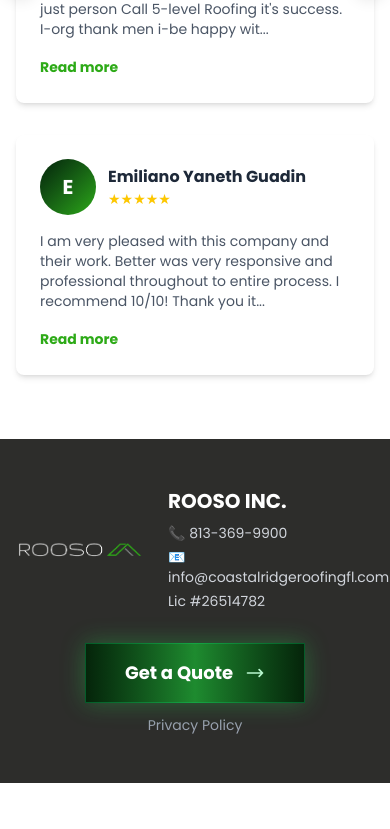
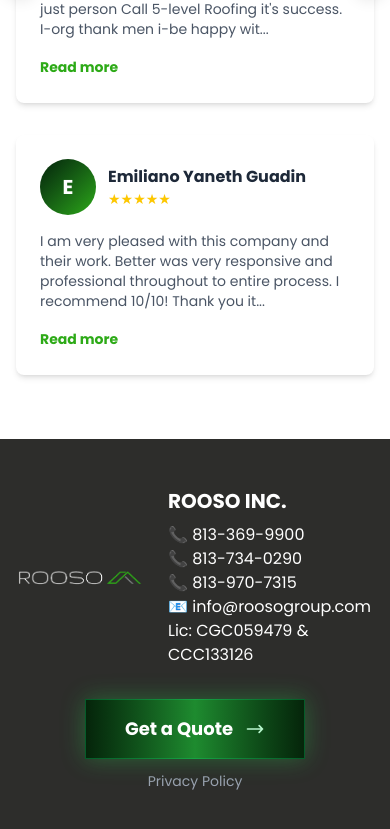
Before and after one commit to Denteapp/rooso, a Next.js app: page / in a window 390 px wide. Shown: the part 6465-7294 px from the top of the page. Before the commit the page ends 7248 px from the top, so only its background shows below. Built offline with nearby package versions, Linux system fonts and the light colour scheme.

Commit message:
feat: update contact information with new phone numbers and email address

```diff
--- a/src/app/page.js
+++ b/src/app/page.js
@@ -902,9 +902,11 @@
                 />
                 <div className="text-white">
                   <h3 className="text-xl font-bold mb-2">ROOSO INC.</h3>
-                  <p className="text-sm text-gray-300 mb-1">📞 813-369-9900</p>
-                  <p className="text-sm text-gray-300 mb-1">📧 info@coastalridgeroofingfl.com</p>
-                  <p className="text-sm text-gray-300">Lic #26514782</p>
+                  <p>📞 <a href="tel:8133699900" className="hover:text-[#1e8b2f] transition-colors">813-369-9900</a></p>
+            <p>📞 <a href="tel:8137340290" className="hover:text-[#1e8b2f] transition-colors">813-734-0290</a></p>
+            <p>📞 <a href="tel:8139707315" className="hover:text-[#1e8b2f] transition-colors">813-970-7315</a></p>
+            <p>📧 <a href="mailto:info@roosogroup.com" className="hover:text-[#1e8b2f] transition-colors">info@roosogroup.com</a></p>
+            <p>Lic: CGC059479 & CCC133126</p>
 
                 </div>
             </div>
```
